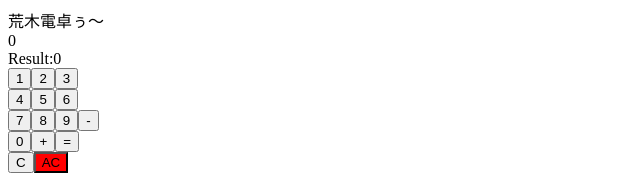
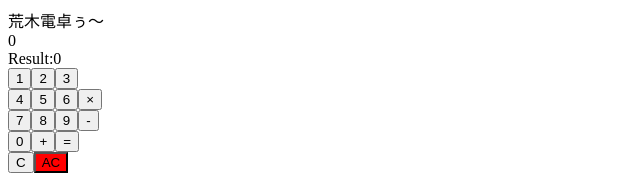
Before and after one commit to kyu-soku/arakidentaku, a React (Create React App) app: page / in a window 1280 px wide. Shown: the top 179 px of the page, without its empty margins (0-640 px from the left). Built offline with nearby package versions, Linux system fonts and the light colour scheme.

Commit message:
掛け算の導入

```diff
--- a/src/App.jsx
+++ b/src/App.jsx
@@ -6,6 +6,7 @@ import {Eq} from './Eq'
 import {Display} from './Display'
 import {C} from './C'
 import {Subtraction} from './Subtraction'
+import {Multiplication} from './multiplication'
 
 const App =() => {
     const [input, setInput] = useState(0)
@@ -25,6 +26,7 @@ const App =() => {
                 <Num num={4} input={input} setInput={setInput} result={result} setOperator={setOperator}/>
                 <Num num={5} input={input} setInput={setInput} result={result} setOperator={setOperator}/>
                 <Num num={6} input={input} setInput={setInput} result={result} setOperator={setOperator}/>
+                <Multiplication setResult={setResult} result={result} input={input} setInput={setInput} setOperator={setOperator} />
             </div>
             <div>
                 <Num num={7} input={input} setInput={setInput} result={result} setOperator={setOperator}/>
--- a/src/Eq.jsx
+++ b/src/Eq.jsx
@@ -7,6 +7,8 @@ export const Eq = (props) => {
 
         }else if(props.operator==="-"){
             props.setResult(props.result-props.input)
+        }else if(props.operator==='×'){
+            props.setResult(props.result*props.input)
         }
     }
 
--- /dev/null
+++ b/src/multiplication.jsx
@@ -0,0 +1,17 @@
+import React from 'react'
+
+export const Multiplication = (props) => {
+    const onClickFunc6 = () => {
+        if(props.result===0){
+            //最初のインプットの数字をリザルトに代入
+            props.setResult(props.input)
+        }else{
+        props.setResult(props.result*props.input)
+        }
+        props.setInput(0)
+        props.setOperator("×")
+    }
+    return(
+        <button onClick={onClickFunc6}>×</button>
+    )
+}
```
